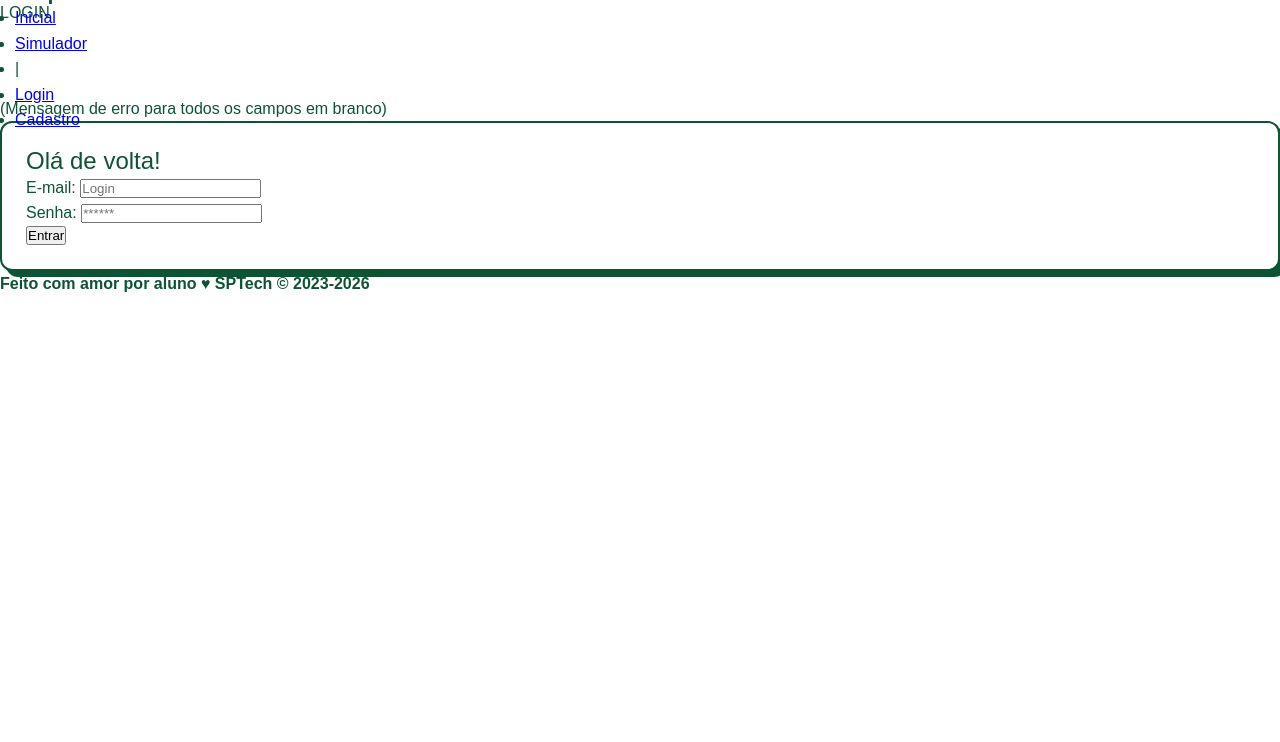
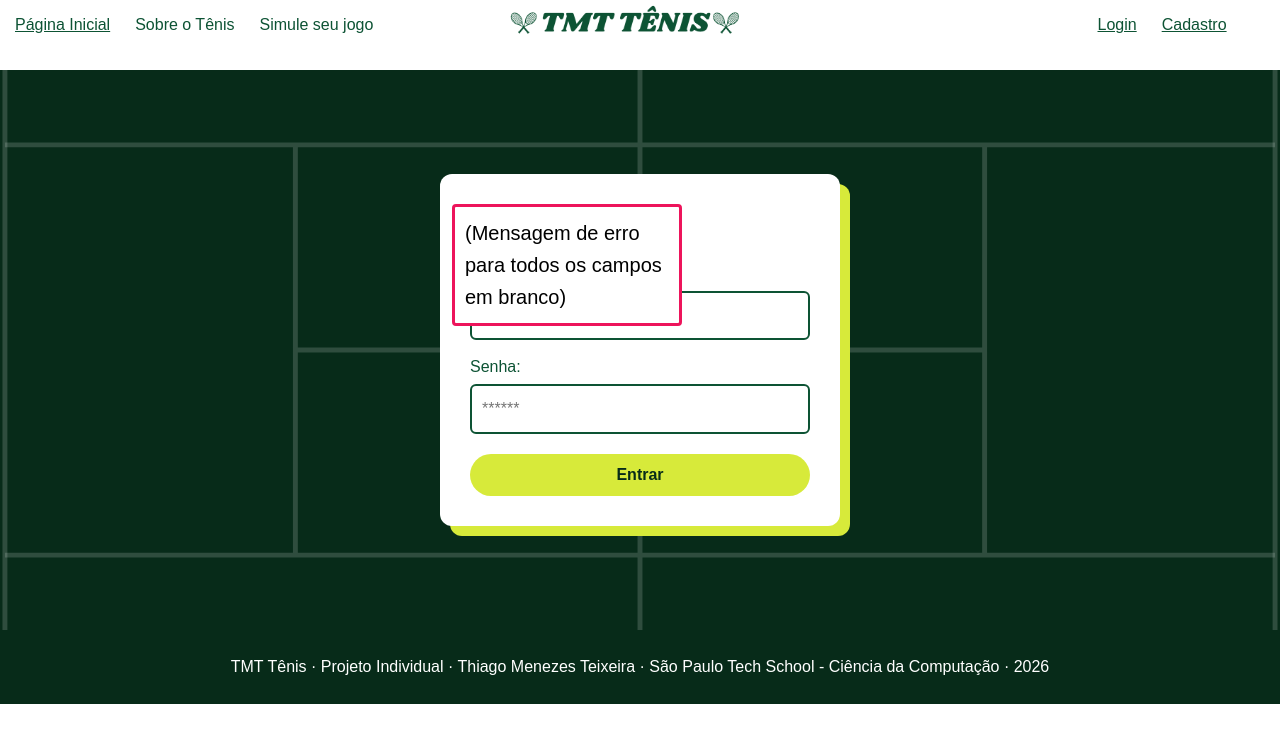
Before and after one commit to ThiagoTeixeiraDev/Projeto-Individual-Tenis, a website: page public/login.html in a window 1280 px wide. Both pictures are taken after a click on the button "Entrar". Drawn offline with Linux system fonts and the light colour scheme.

Commit message:
Página de Login

```diff
--- a/public/cadastro.html
+++ b/public/cadastro.html
@@ -10,7 +10,7 @@
 
   <script src="./js/sessao.js"></script>
 
-  <link rel="stylesheet" href="./css/cadastro.css" />
+  <link rel="stylesheet" href="./css/cadastro-login.css" />
   <link rel="icon" href="./assets/icon/favicon2.ico" />
   <link rel="preconnect" href="https://fonts.gstatic.com" />
 </head>
--- a/public/css/cadastro.css
+++ b/public/css/cadastro-login.css
@@ -119,3 +119,46 @@ a{
 .btn:hover{
     background: #c5d92a;
 }
+
+.loading-div {
+  width: 50px;
+  margin: auto;
+  display: none;
+}
+
+.loading-div img {
+  height: 50px;
+  width: 50px;
+}
+
+.loading-div {
+  width: 50px;
+  display: none;
+}
+
+.loading-div img {
+  height: 50px;
+  width: 50px;
+}
+
+.alerta_erro{
+  display: flex;
+  justify-content: flex-end;
+}
+
+.card_erro {
+  display: none;
+  background-color: #fff;
+  color: black;
+  width: 230px;
+  position: fixed;
+  border-radius: 4px;
+  border: #ED145B 3px solid;
+  padding: 10px;
+  margin-right: 10%;
+}
+
+.card_erro #mensagem_erro{
+  font-weight: 500;
+  font-size: 20px;
+}
--- a/public/login.html
+++ b/public/login.html
@@ -1,7 +1,3 @@
-LOGIN
-
-
-
 <!DOCTYPE html>
 <html lang="pt-br">
 
@@ -10,11 +6,11 @@ LOGIN
     <meta http-equiv="X-UA-Compatible" content="IE=edge">
     <meta name="viewport" content="width=device-width, initial-scale=1.0">
 
-    <title>AquaTech | Login</title>
+    <title>TMT Tênis | Login</title>
 
     <script src="./js/sessao.js"></script>
 
-    <link rel="stylesheet" href="./css/estilo.css">
+    <link rel="stylesheet" href="./css/cadastro-login.css">
     <link rel="icon" href="./assets/icon/favicon2.ico">
     <link rel="preconnect" href="https://fonts.gstatic.com">
 </head>
@@ -24,35 +20,31 @@ LOGIN
     <!--Header-->
 
     <div class="header">
-        <div class="container">
-            <h1 class="titulo">AquaTech</h1>
-            <ul class="navbar">
-                <li>
-                    <a href="index.html">Inicial</a>
-                </li>
-                <li>
-                    <a href="simulador.html">Simulador</a>
-                </li>
-                <li>|</li>
-                <li class="agora">
-                    <a href="#">Login</a>
-                </li>
-                <li>
-                    <a href="cadastro.html">Cadastro</a>
-                </li>
+        <div class="paginas">
+            <ul class="horizontal">
+                <li><a href="index.html">Página Inicial</a></li>
+                <li><a href="sobre.html"></a>Sobre o Tênis</a></li>
+                <li><a href="menu_jogo.html"></a>Simule seu jogo</a></li>
+            </ul>
+        </div>
+        <div class="logo-header">
+            <img src="../public/assets/imgs/logo.png" alt="">
+        </div>
+        <div class="cadastro">
+            <ul class="horizontal">
+                <li><a href="login.html">Login</a></li>
+                <li><a href="cadastro.html">Cadastro</a></li>
             </ul>
         </div>
     </div>
 
-
-    <div class="login">
+    <div class="auto quadra">
+        <div class="card-auto">
             <div class="alerta_erro">
                 <div class="card_erro" id="cardErro">
                     <span id="mensagem_erro"></span>
                 </div>
             </div>
-        <div class="container">
-            <div class="card card-login">
             <h2>Olá de volta!</h2>
             <div class="formulario">
                 <div class="campo">
@@ -63,7 +55,7 @@ LOGIN
                     <span>Senha:</span>
                     <input id="senha_input" type="password" placeholder="******">
                 </div>
-                    <button class="botao" onclick="entrar()">Entrar</button>
+                <button class="btn" onclick="entrar()">Entrar</button>
             </div>
 
             <div id="div_aguardar" class="loading-div">
@@ -73,15 +65,12 @@ LOGIN
             <div id="div_erros_login"></div>
         </div>
     </div>
+
+    <div class="rodape">
+        <p>TMT Tênis · Projeto Individual · Thiago Menezes Teixeira · São Paulo Tech School - Ciência da Computação ·
+            2026
+        </p>
     </div>
-
-    <!--footer inicio-->
-    <div class="footer">
-        <div class="container">
-            <h4>Feito com amor por aluno &hearts; SPTech &copy; 2023-2026</h4>
-        </div>
-    </div>
-    <!--footer fim-->
 
 </body>
 
```
Also changed, not shown: public/assets/circle-loading.gif (added). Lines whose indentation alone changed are shown as unchanged.
